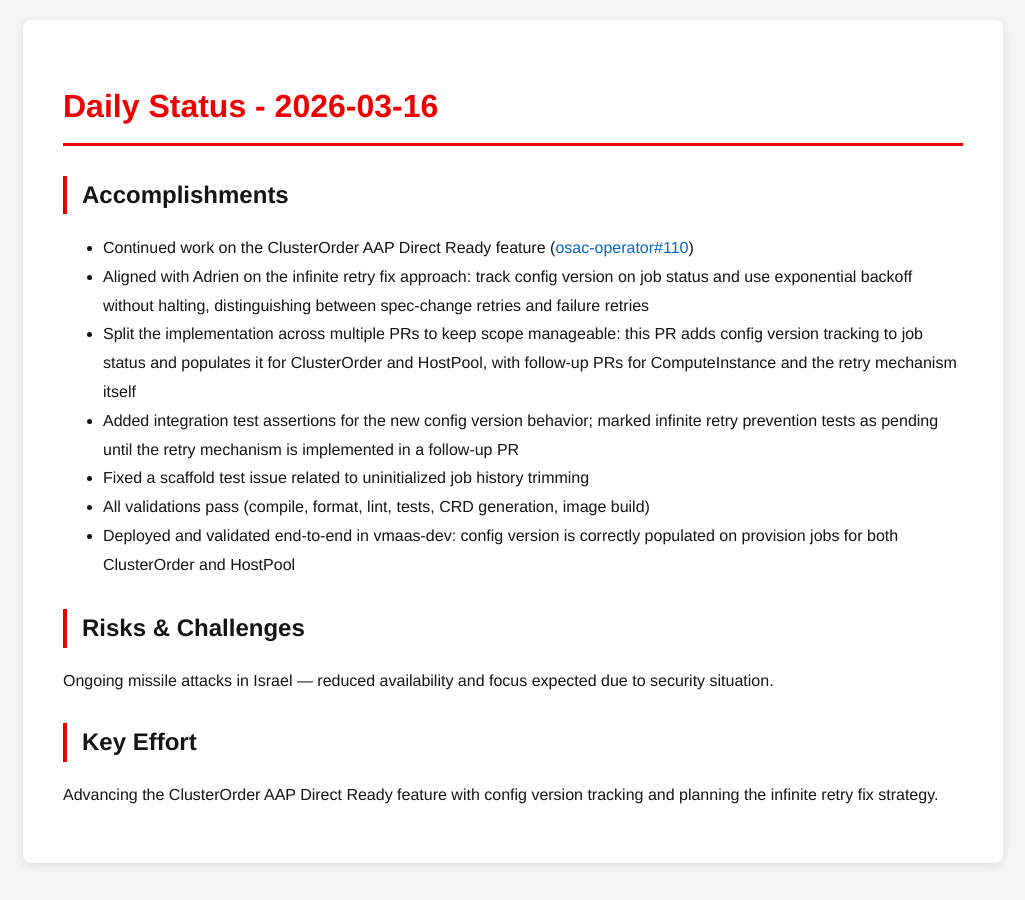
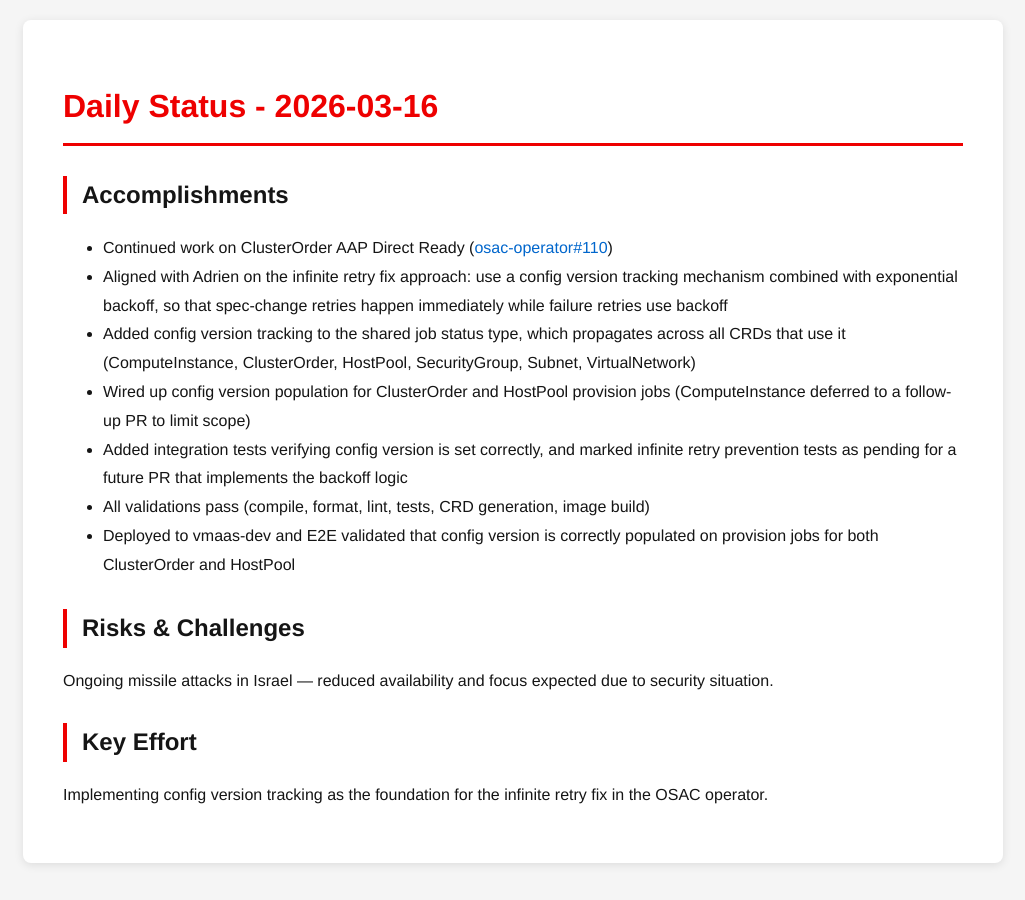
Before and after one commit to tzvatot/daily-status, a Jekyll site: the page built from 2026-03-16.md, in a window 1280 px wide. Shown: the whole page, without its empty margins (127-1152 px from the left). Built offline with Jekyll 4.4.1, drawn with Linux system fonts in a browser that asks for light colours.

Commit message:
Daily status update - 2026-03-16

```diff
--- a/2026-03-16.md
+++ b/2026-03-16.md
@@ -7,16 +7,16 @@ date: 2026-03-16
 # Daily Status - 2026-03-16
 
 ## Accomplishments
-- Continued work on the ClusterOrder AAP Direct Ready feature ([osac-operator#110](https://github.com/osac-project/osac-operator/pull/110))
-- Aligned with Adrien on the infinite retry fix approach: track config version on job status and use exponential backoff without halting, distinguishing between spec-change retries and failure retries
-- Split the implementation across multiple PRs to keep scope manageable: this PR adds config version tracking to job status and populates it for ClusterOrder and HostPool, with follow-up PRs for ComputeInstance and the retry mechanism itself
-- Added integration test assertions for the new config version behavior; marked infinite retry prevention tests as pending until the retry mechanism is implemented in a follow-up PR
-- Fixed a scaffold test issue related to uninitialized job history trimming
+- Continued work on ClusterOrder AAP Direct Ready ([osac-operator#110](https://github.com/osac-project/osac-operator/pull/110))
+- Aligned with Adrien on the infinite retry fix approach: use a config version tracking mechanism combined with exponential backoff, so that spec-change retries happen immediately while failure retries use backoff
+- Added config version tracking to the shared job status type, which propagates across all CRDs that use it (ComputeInstance, ClusterOrder, HostPool, SecurityGroup, Subnet, VirtualNetwork)
+- Wired up config version population for ClusterOrder and HostPool provision jobs (ComputeInstance deferred to a follow-up PR to limit scope)
+- Added integration tests verifying config version is set correctly, and marked infinite retry prevention tests as pending for a future PR that implements the backoff logic
 - All validations pass (compile, format, lint, tests, CRD generation, image build)
-- Deployed and validated end-to-end in vmaas-dev: config version is correctly populated on provision jobs for both ClusterOrder and HostPool
+- Deployed to vmaas-dev and E2E validated that config version is correctly populated on provision jobs for both ClusterOrder and HostPool
 
 ## Risks & Challenges
 Ongoing missile attacks in Israel — reduced availability and focus expected due to security situation.
 
 ## Key Effort
-Advancing the ClusterOrder AAP Direct Ready feature with config version tracking and planning the infinite retry fix strategy.
+Implementing config version tracking as the foundation for the infinite retry fix in the OSAC operator.
```
